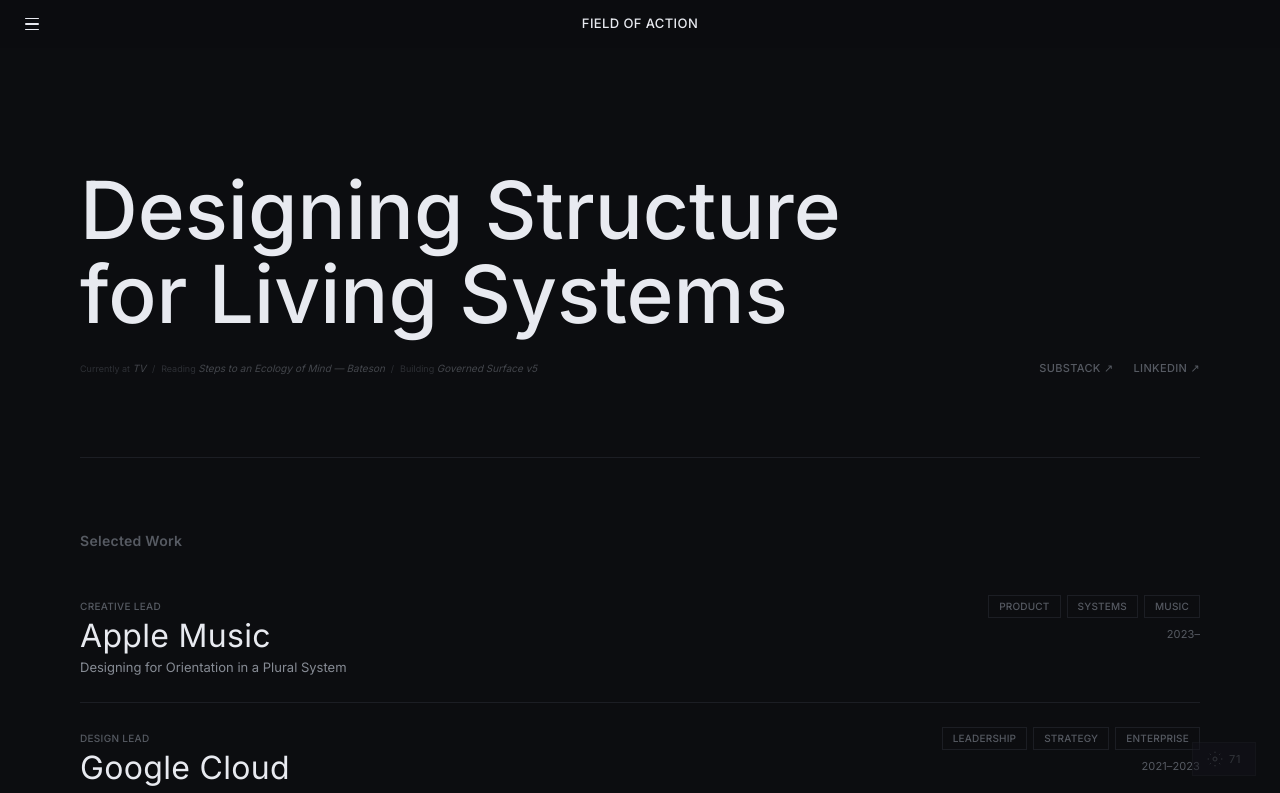
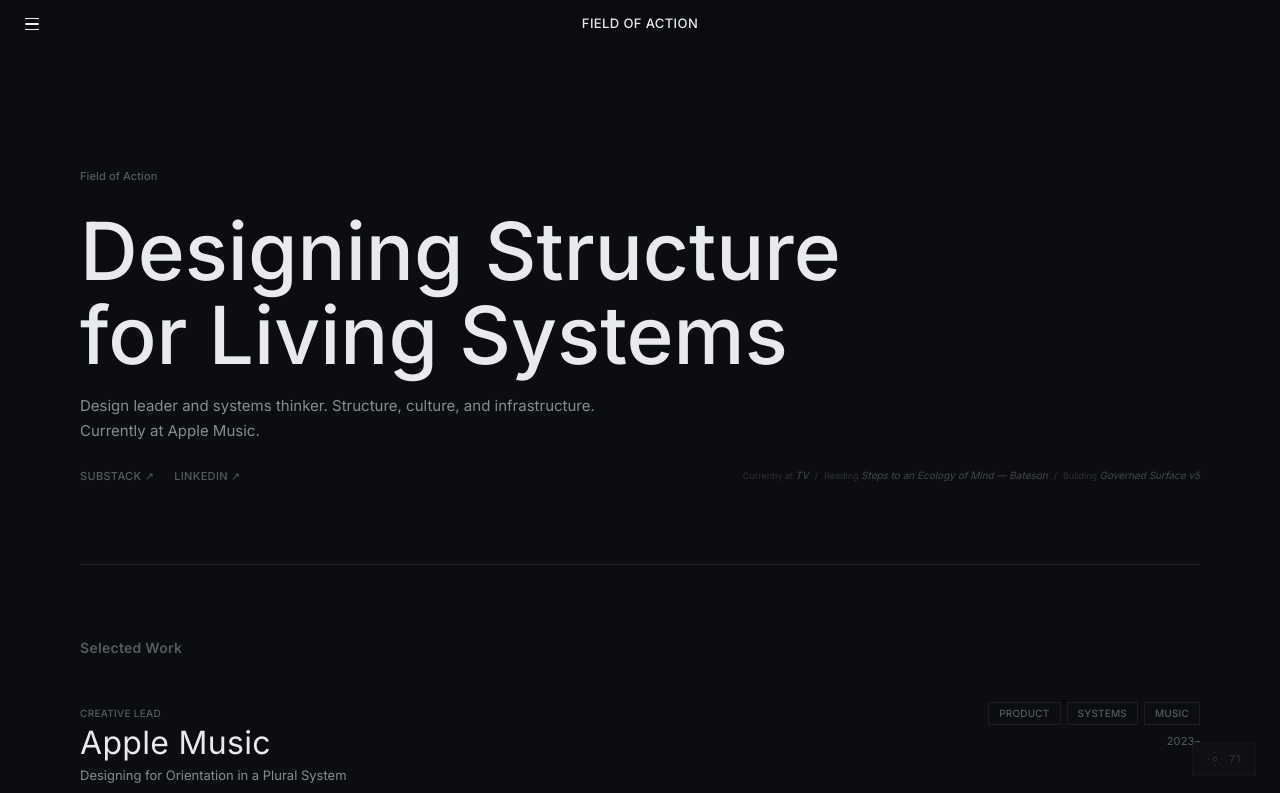
Before and after one commit to FieldofAction/oh-yeap, a React (Vite) app: page / in a window 1280 px wide. Shown: the top 793 px of the page. Built offline with nearby package versions, Linux system fonts and the light colour scheme.

Commit message:
Hero: switch to mode 2 (Signal Bar)
Co-Authored-By: Claude Opus 4.6 <noreply@anthropic.com>

```diff
--- a/src/components/Public.jsx
+++ b/src/components/Public.jsx
@@ -4,7 +4,7 @@ import { PatternChips } from "./PatternLens";
 import NetworkGraph from "./NetworkGraph";
 
 /* ── Hero mode: 1 = Threshold Strip, 2 = Signal Bar, 3 = Ambient Dashboard ── */
-const HERO_MODE = 1;
+const HERO_MODE = 2;
 
 export default function Public({ items, allItems, filter, setFilter, relFilter, onRelation, theme, nowState, onOpen, lens, showGraph }) {
   const isHome = filter === "All" && !relFilter;
```
